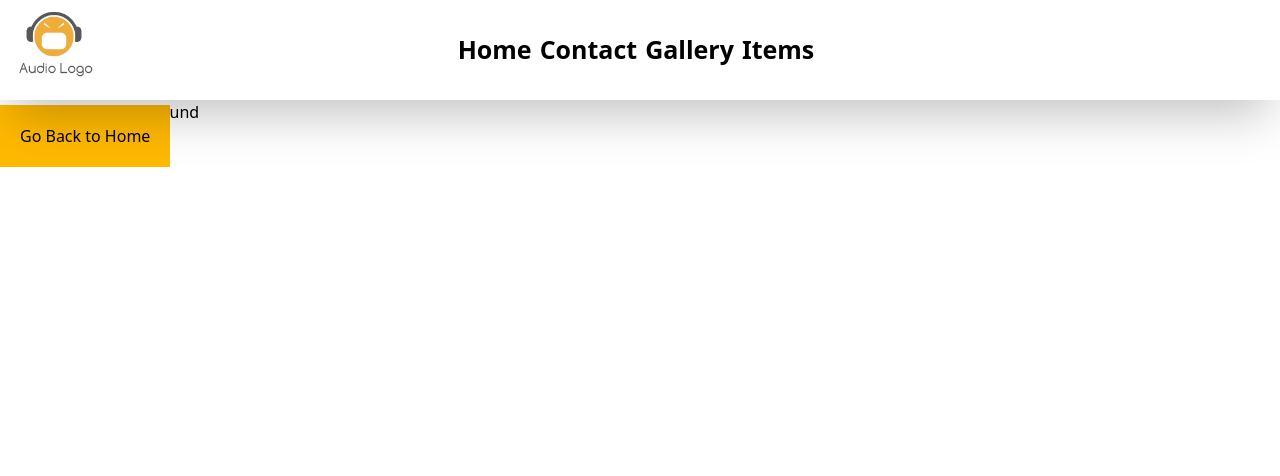
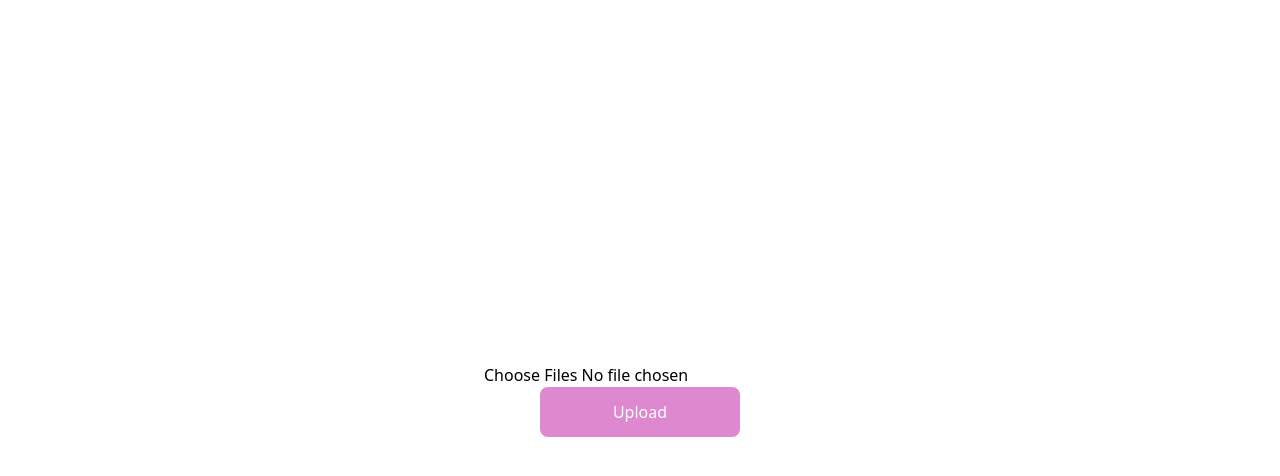
Before and after one commit to KawminiAnuththara/Rent-Front, a React (Vite) app: page /file in a window 1280 px wide. Before the commit this address had no page. Shown: the top 476 px of the page. Built offline with nearby package versions, Linux system fonts and the light colour scheme.

Commit message:
add supabase for media upload😎

```diff
--- a/package.json
+++ b/package.json
@@ -10,6 +10,7 @@
     "preview": "vite preview"
   },
   "dependencies": {
+    "@supabase/supabase-js": "^2.48.1",
     "@tailwindcss/vite": "^4.0.0",
     "axios": "^1.7.9",
     "react": "^18.3.1",
--- a/src/App.jsx
+++ b/src/App.jsx
@@ -7,12 +7,14 @@ import Testing from './components/Testing';
 import LoginPage from './pages/login/LoginPage';
 import { Toaster } from 'react-hot-toast';
 import Register from './pages/register/Register';
+import File from './components/File';
 
 const App = () => {
   return (
     <BrowserRouter>
     <Toaster position='top-right'/>
       <Routes>
+        <Route path='/file'  element={<File/>}/>
         <Route path='/testing' element={<Testing/>} />
         <Route path='/login' element={<LoginPage/>}/>
         <Route path='/register' element={<Register/>}/>
--- /dev/null
+++ b/src/components/File.jsx
@@ -0,0 +1,25 @@
+import React, { useState } from 'react'
+import mediaUpload from '../utils/MediaUpload';
+
+const File = () => {
+
+    const [file,setFile] = useState(null);
+
+    function uploadFile(){
+        console.log(file)
+        mediaUpload(file).then((url)=>{
+            console.log(url)
+        })
+    }
+
+  return (
+    <div className='w-full flex flex-col justify-center items-center h-screen'>
+        <input type='file'  multiple onChange={(e)=>{setFile(e.target.files[0])}}/>
+        <button onClick={uploadFile} className='w-[200px] h-[50px] bg-accent text-white py-2 rounded-lg hover:bg-danger transition-discrete'>
+            Upload
+        </button>
+    </div>
+  )
+}
+
+export default File
--- a/src/components/Header.jsx
+++ b/src/components/Header.jsx
@@ -3,7 +3,7 @@ import { Link } from 'react-router-dom';
 
 export default function Header() {
   return (
-    <header className="w-full h-[100px] shadow-2xl flex justify-center items-center relative">
+    <header className="w-full h-[100px] shadow-2xl flex justify-center items-center relative bg-danger text-white">
       <img
         src="/logo.png"
         alt="logo"
--- a/src/index.css
+++ b/src/index.css
@@ -1 +1,8 @@
 @import "tailwindcss";
+
+@theme{
+    --color-primary:#F5F5F5;
+    --color-secondary:#F8E7F6;
+    --color-accent:#DD88CF;
+    --color-danger:#4B164C;
+}
--- a/src/pages/home/homePage.jsx
+++ b/src/pages/home/homePage.jsx
@@ -11,7 +11,7 @@ const HomePage = () => {
   return (
     <>
       <Header />
-      <div className="h-[calc(100vh-100px)] w-full">
+      <div className="h-[calc(100vh-100px)] w-full bg-primary">
         <Routes>
           <Route path="/" element={<Home/>} />
           <Route path="/contact" element={<Contact/>} />
--- /dev/null
+++ b/src/utils/MediaUpload.jsx
@@ -0,0 +1,32 @@
+import { createClient } from "@supabase/supabase-js";
+
+const anon_key =
+  "eyJhbGciOiJIUzI1NiIsInR5cCI6IkpXVCJ9.eyJpc3MiOiJzdXBhYmFzZSIsInJlZiI6ImNjb3lvcHZndWVoeWJ2dWNnbm5jIiwicm9sZSI6ImFub24iLCJpYXQiOjE3NDAyMDEzMjEsImV4cCI6MjA1NTc3NzMyMX0.rXzq8sr2c1r2gbxGs-nU4w-d5WXo0gIsG1rf5AEctDM";
+const supabase_url = "https://ccoyopvguehybvucgnnc.supabase.co";
+
+const supabase = createClient(supabase_url, anon_key);
+
+export default function mediaUpload(file) {
+  return new Promise((resolve, reject) => {
+
+   if(file == null){
+      reject("No file selected")
+   }
+    const timestamp = new Date().getTime();
+    const fileName = timestamp + file.name;
+
+    supabase.storage
+      .from("images")
+      .upload(fileName, file, {
+        cacheControl: "3600",
+        upsert: false,
+      })
+      .then(() => {
+        const publicUrl = supabase.storage.from("images").getPublicUrl(fileName)
+          .data.publicUrl;
+        resolve(publicUrl);
+      }).catch(()=>{
+         reject("Error uploading file")
+      })
+  });
+}
```
Also changed, not shown: 2 other files (tests, documents, lock files or other folders).
